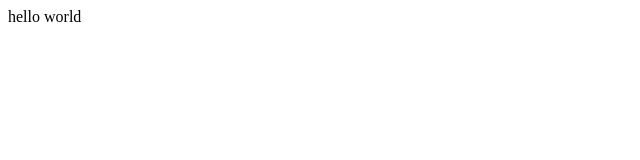
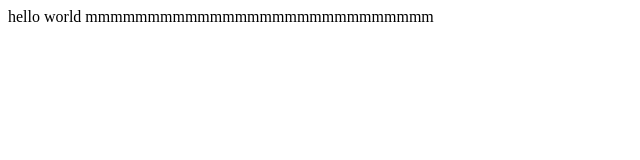
Before and after one commit to beilaiart/beilaiart.github.io, a plain HTML site: page index.html in a window 1280 px wide. Shown: the whole page, without its empty margins (0-640 px from the left). Drawn offline with Linux system fonts and the light colour scheme.

Commit message:
uu
update in guthub

```diff
--- a/index.html
+++ b/index.html
@@ -5,6 +5,7 @@
 <body>
 
 hello world
+  mmmmmmmmmmmmmmmmmmmmmmmmmmmm
 
 </body>
 <html>
```
